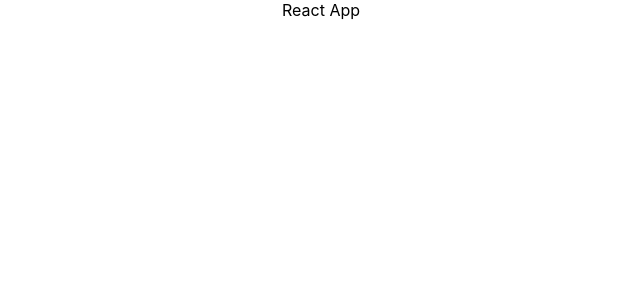
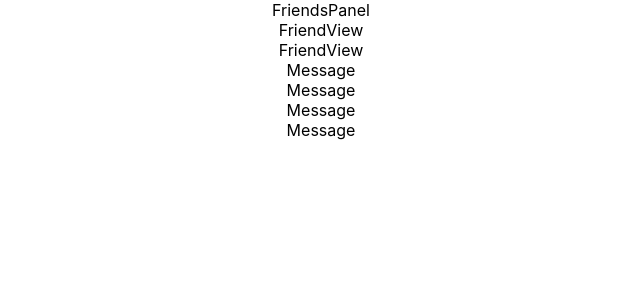
Before and after one commit to Galcarmi/realtime-chat, a React (Create React App) app in the folder frontend/: page / in a window 1280 px wide. Shown: the top 300 px of the page, without its empty margins (319-959 px from the left). Built offline with nearby package versions, Linux system fonts and the light colour scheme.

Commit message:
added componenets template

```diff
--- a/frontend/src/App.tsx
+++ b/frontend/src/App.tsx
@@ -1,17 +1,19 @@
 import React, { useEffect } from 'react';
 import './App.css';
-import { get } from './utils/axios-utils/axiosUtils';
-
+import Chat from './components/chat/Chat';
+import FriendsPanel from './components/friends-panel/FriendsPanel';
+import { serverGet } from './utils/axios-utils/axiosUtils';
 function App() {
 
   useEffect(() => {
-    get("").then((res: any) => console.log(res));
+    serverGet("").then((res: any) => console.log(res));
   }, [])
 
 
   return (
     <div className="App">
-      <div>React App</div>
+      <FriendsPanel></FriendsPanel>
+      <Chat></Chat>
     </div>
   );
 }
--- /dev/null
+++ b/frontend/src/components/chat/Chat.tsx
@@ -0,0 +1,17 @@
+import React from 'react';
+import Message from '../message/Message';
+
+
+function Chat() {
+    return (
+        <div>
+            FriendView
+            <Message></Message>
+            <Message></Message>
+            <Message></Message>
+            <Message></Message>
+        </div>
+    );
+}
+
+export default Chat;
--- /dev/null
+++ b/frontend/src/components/friend-view/FriendView.tsx
@@ -0,0 +1,12 @@
+import React from 'react';
+
+
+function FriendView() {
+    return (
+        <div>
+            FriendView
+        </div>
+    );
+}
+
+export default FriendView;
--- /dev/null
+++ b/frontend/src/components/friends-panel/FriendsPanel.tsx
@@ -0,0 +1,14 @@
+import React from 'react';
+import FriendView from '../friend-view/friendView';
+
+
+function FriendsPanel() {
+    return (
+        <div>
+            FriendsPanel
+            <FriendView></FriendView>
+        </div>
+    );
+}
+
+export default FriendsPanel;
--- /dev/null
+++ b/frontend/src/components/message/Message.tsx
@@ -0,0 +1,15 @@
+import React from 'react';
+
+
+function Message() {
+
+
+
+  return (
+    <div>
+      Message
+    </div>
+  );
+}
+
+export default Message;
--- a/frontend/src/utils/axios-utils/axiosUtils.ts
+++ b/frontend/src/utils/axios-utils/axiosUtils.ts
@@ -1,6 +1,6 @@
 import axios from "axios";
 
-export const get = async (serverUrl: string) => {
+export const serverGet = async (serverUrl: string) => {
   const res = await axios.get(`http://localhost:8000/${serverUrl}`);
 
   return res;
```
